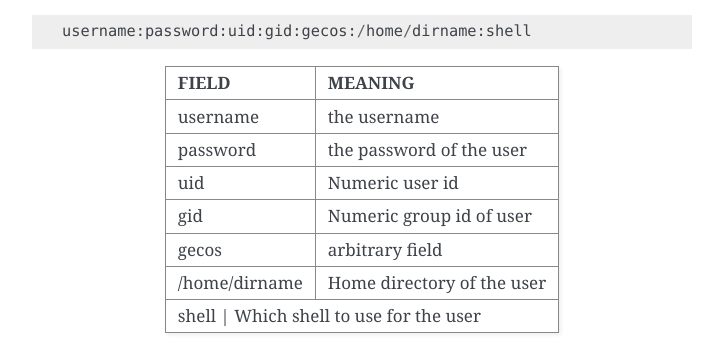
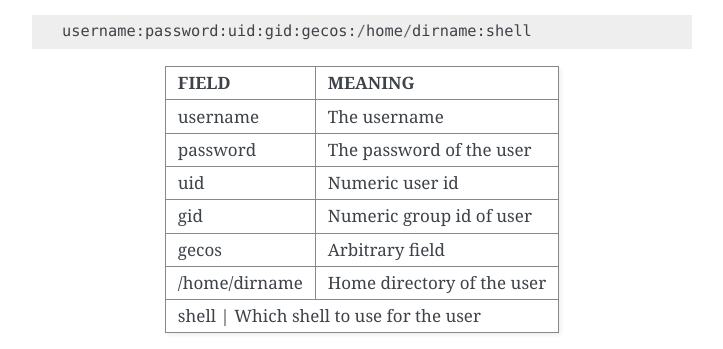
Before and after one commit to kushaldas/lym, a Sphinx documentation site: the page built from docs/users.rst, in a window 1280 px wide and 900 px high, scrolled down 1076 px. Shown: the part 155-504 px from the top of the window, without its empty margins (388-1111 px from the left). Built offline with Sphinx 7.4.7, drawn with Linux system fonts in a browser that asks for light colours; a script that is not in the unit is left out.

```diff
--- a/docs/users.rst
+++ b/docs/users.rst
@@ -62,15 +62,15 @@ Each line has seven entries separated by *:*.
 +---------------+---------------------------------+
 | FIELD         | MEANING                         |
 +===============+=================================+
-| username      | the username                    |
+| username      | The username                    |
 +---------------+---------------------------------+
-| password      | the password of the user        |
+| password      | The password of the user        |
 +---------------+---------------------------------+
 | uid           | Numeric user id                 |
 +---------------+---------------------------------+
 | gid           | Numeric group id of user        |
 +---------------+---------------------------------+
-| gecos         | arbitrary field                 |
+| gecos         | Arbitrary field                 |
 +---------------+---------------------------------+
 | /home/dirname | Home directory of the user      |
 +---------------+---------------------------------+
```
